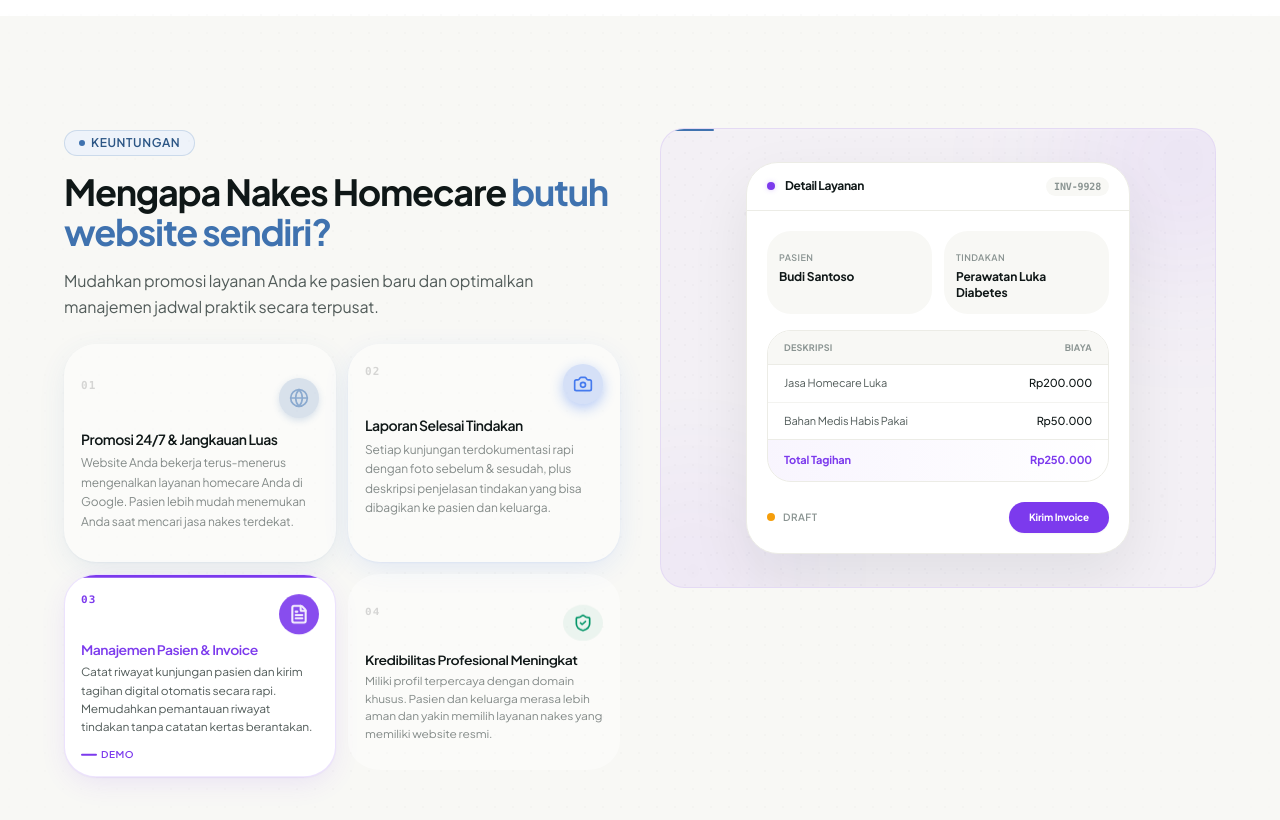
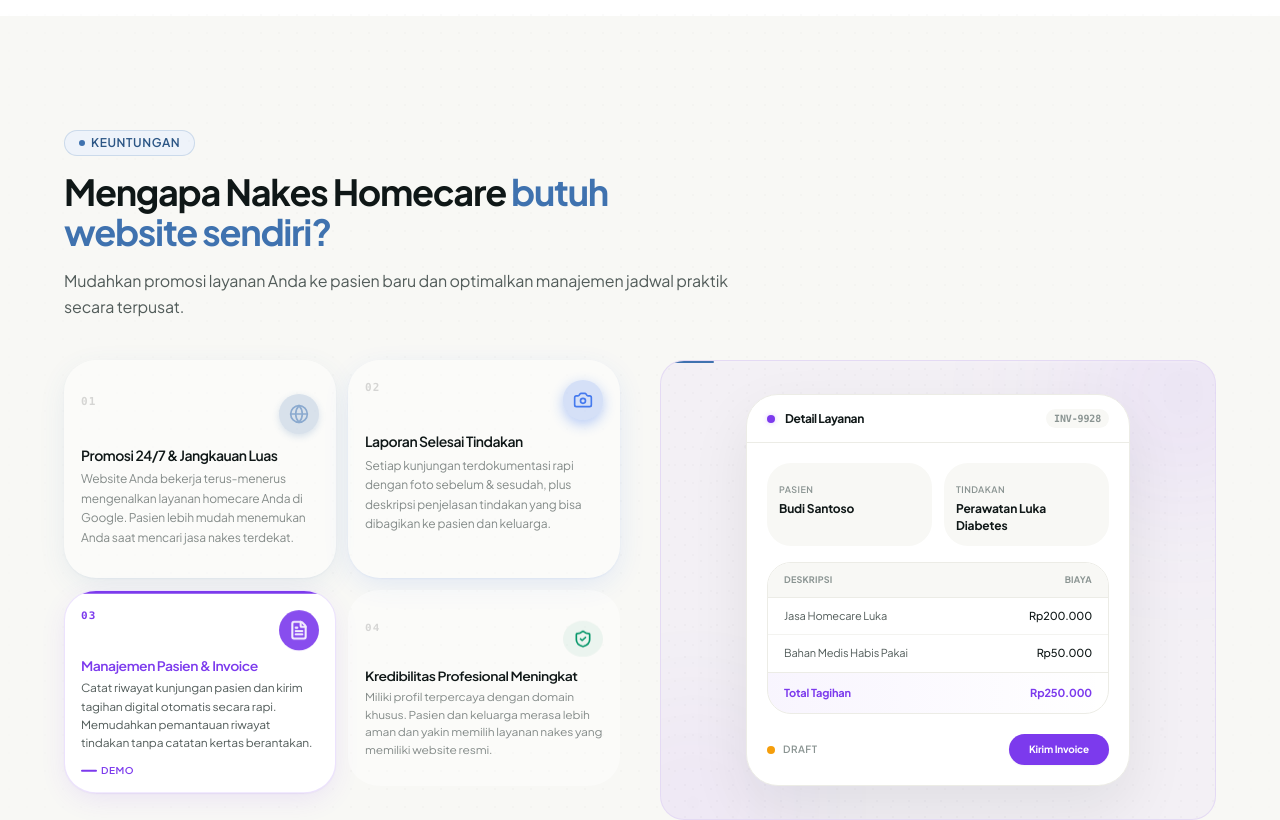
Before and after one commit to inisalman/nakespro, a Next.js app: page / in a window 1280 px wide. Shown: the part 3180-4000 px from the top of the page. Built offline with nearby package versions, Linux system fonts and the light colour scheme.

Commit message:
fix: sejajarkan kolom kiri/kanan di benefits section — pindahkan header ke luar grid

```diff
--- a/src/app/page.tsx
+++ b/src/app/page.tsx
@@ -187,17 +187,14 @@ export default function Home() {
 
       {/* ──────── Keuntungan memiliki Website ──────── */}
       <Section id="keuntungan" bg="paper">
-        <BenefitsSection
-          header={
-            <SectionHeading
-              eyebrow="Keuntungan"
-              title="Mengapa Nakes Homecare butuh website sendiri?"
-              titleAccent="butuh website sendiri?"
-              subtitle="Mudahkan promosi layanan Anda ke pasien baru dan optimalkan manajemen jadwal praktik secara terpusat."
-              className="mb-2 lg:mb-6"
-            />
-          }
+        <SectionHeading
+          eyebrow="Keuntungan"
+          title="Mengapa Nakes Homecare butuh website sendiri?"
+          titleAccent="butuh website sendiri?"
+          subtitle="Mudahkan promosi layanan Anda ke pasien baru dan optimalkan manajemen jadwal praktik secara terpusat."
+          className="mb-10"
         />
+        <BenefitsSection />
       </Section>
 
       {/* ──────── Testimoni ──────── */}
--- a/src/components/benefits-section.tsx
+++ b/src/components/benefits-section.tsx
@@ -324,7 +324,7 @@ function BenefitCard({
 /* ════════════════════════════════════════════
    Main Section Component
    ════════════════════════════════════════════ */
-export function BenefitsSection({ header }: { header?: React.ReactNode }) {
+export function BenefitsSection() {
   const [activeIndex, setActiveIndex] = useState(0);
   const [isPaused, setIsPaused] = useState(false);
   const cycleRef = useRef<NodeJS.Timeout | undefined>(undefined);
@@ -362,10 +362,8 @@ export function BenefitsSection({ header }: { header?: React.ReactNode }) {
 
   return (
     <div className="grid gap-8 lg:grid-cols-2 lg:gap-10">
-      {/* ── Left Column: Header + Cards ── */}
-      <div className="space-y-8">
-        {header}
-
+      {/* ── Left Column: Cards ── */}
+      <div>
         <div className="grid grid-cols-1 sm:grid-cols-2 gap-3">
           {benefitsData.map((b) => {
             const isActive = activeIndex === b.id;
```
